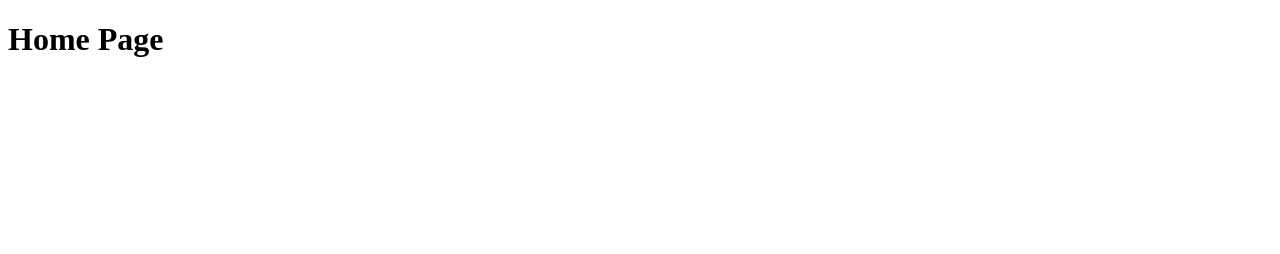
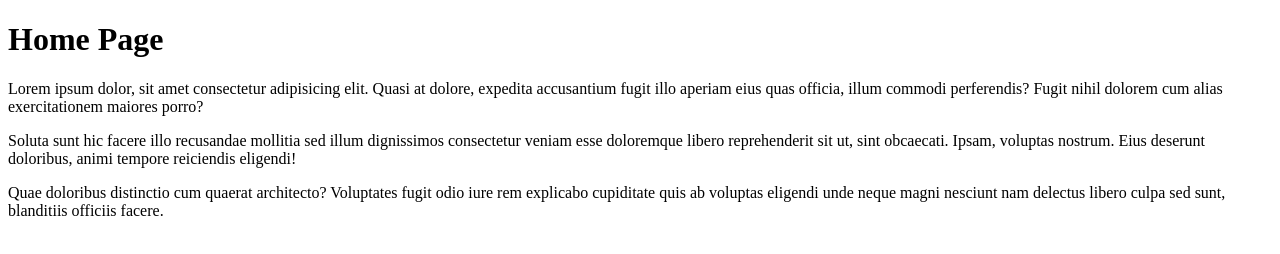
Before and after one commit to yichen07/demo-0808, a plain HTML site: page index.html in a window 1280 px wide. Drawn offline with Linux system fonts and the light colour scheme.

Commit message:
add many p tag

```diff
--- a/index.html
+++ b/index.html
@@ -7,6 +7,8 @@
 </head>
 <body>
     <h1>Home Page</h1>
-
+    <p>Lorem ipsum dolor, sit amet consectetur adipisicing elit. Quasi at dolore, expedita accusantium fugit illo aperiam eius quas officia, illum commodi perferendis? Fugit nihil dolorem cum alias exercitationem maiores porro?</p>
+    <p>Soluta sunt hic facere illo recusandae mollitia sed illum dignissimos consectetur veniam esse doloremque libero reprehenderit sit ut, sint obcaecati. Ipsam, voluptas nostrum. Eius deserunt doloribus, animi tempore reiciendis eligendi!</p>
+    <p>Quae doloribus distinctio cum quaerat architecto? Voluptates fugit odio iure rem explicabo cupiditate quis ab voluptas eligendi unde neque magni nesciunt nam delectus libero culpa sed sunt, blanditiis officiis facere.</p>
 </body>
 </html>
```
